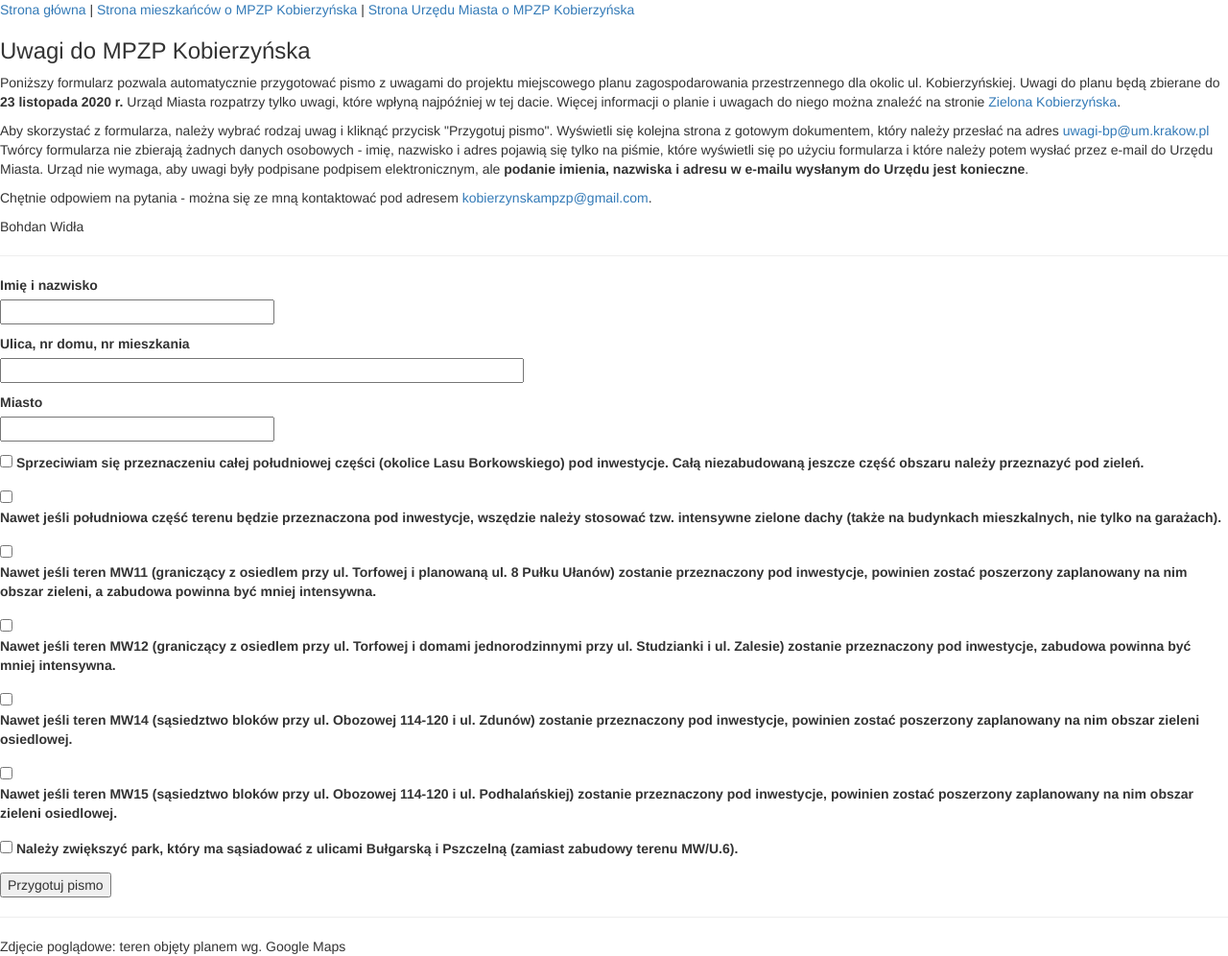
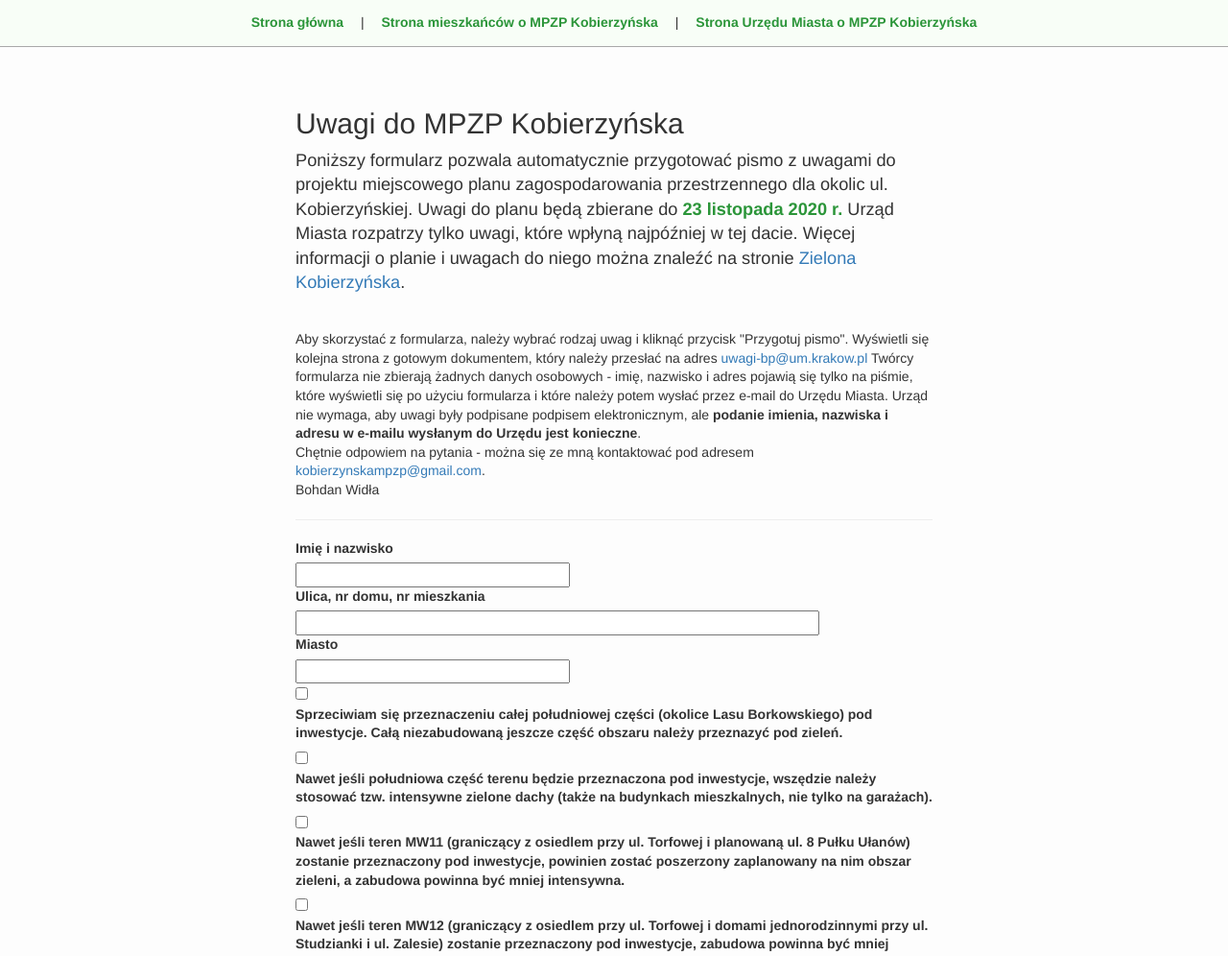
Before and after one commit to Leftfish/MPZP-generator, a Flask app: page / in a window 1280 px wide. Shown: the top 996 px of the page at 96% size. Run offline with Flask 2, Linux system fonts and the light colour scheme; some libraries are stand-ins or nearby versions.

Commit message:
Add basic styling.

```diff
--- /dev/null
+++ b/app/static/styles/main.css
@@ -0,0 +1,60 @@
+html {
+  background-color: #fdfdfd;
+}
+
+body {
+  font-family: "Helvetica Neue", Helvetica, Arial, sans-serif;
+  background-color: inherit;
+  font-weight: 300;
+  line-height: 1.4;
+}
+
+nav {
+  position: fixed;
+  text-align: center;
+  top: 0;
+  width: 100%;
+  text-align: center;
+  background-color: #f8fef7;
+  padding: 1em;
+  border-bottom: solid darkgrey 0.5px;
+}
+
+nav a {
+  padding: 1em;
+  font-weight: bold;
+  color: #2b9539;
+}
+
+main p {
+  margin-bottom: 0em;
+}
+
+@media only screen and (min-width: 768px) {
+  main {
+    margin: 8em 22em;
+  }
+}
+
+@media only screen and (max-width: 768px) {
+  main {
+    margin: 4em 3em;
+  }
+
+  nav {
+    position: absolute;
+    margin: 0em 1em;
+  }
+}
+
+.paragraph {
+  padding-bottom: 2em;
+}
+
+#intro {
+  font-size: 1.3em;
+}
+
+#finish-date {
+  color: #2b9539;
+}
--- a/app/templates/base.html
+++ b/app/templates/base.html
@@ -1,9 +1,19 @@
 {% extends 'bootstrap/base.html' %}
 
+{% block styles %}
+{{super()}}
+<link rel="stylesheet"
+    href="{{url_for('.static', filename='styles/main.css')}}">
+{% endblock %}
+
 {% block title %}
-    {% if title %}{{ title }} {% else %}Uwagi do MPZP Kobierzyńska{% endif %}
+{% if title %}{{ title }} {% else %}Uwagi do MPZP Kobierzyńska{% endif %}
 {% endblock %}
 
 {% block navbar %}
-        <p><a href="{{ url_for('index') }}">Strona główna</a> | <a href="http://www.zielonakobierzynska.pl">Strona mieszkańców o MPZP Kobierzyńska</a> | <a href="https://www.bip.krakow.pl/?dok_id=101713">Strona Urzędu Miasta o MPZP Kobierzyńska</a></p>
+<nav><a href="{{ url_for('index') }}">Strona główna</a> | <a
+        href="http://www.zielonakobierzynska.pl" target="blank">Strona
+        mieszkańców o MPZP Kobierzyńska</a> | <a
+        href="https://www.bip.krakow.pl/?dok_id=101713" target="blank">Strona
+        Urzędu Miasta o MPZP Kobierzyńska</a></nav>
 {% endblock %}
--- a/app/templates/index.html
+++ b/app/templates/index.html
@@ -1,13 +1,28 @@
 {% extends "base.html" %}
 
 {% block content %}
-    <h3>Uwagi do MPZP Kobierzyńska</h3>
-    <p>Poniższy formularz pozwala automatycznie przygotować pismo z uwagami do projektu miejscowego planu zagospodarowania przestrzennego dla okolic ul. Kobierzyńskiej.
-        Uwagi do planu będą zbierane do <strong>23 listopada 2020 r.</strong> Urząd Miasta rozpatrzy tylko uwagi, które wpłyną najpóźniej w tej dacie. Więcej informacji o planie i uwagach do niego można znaleźć na stronie <a href="http://www.zielonakobierzynska.pl">Zielona Kobierzyńska</a>.
+<main>
+    <h2>Uwagi do MPZP Kobierzyńska</h2>
+    <p class="paragraph" id="intro">Poniższy formularz pozwala automatycznie
+        przygotować pismo z uwagami do projektu miejscowego planu
+        zagospodarowania przestrzennego dla okolic ul. Kobierzyńskiej.
+        Uwagi do planu będą zbierane do <strong><span id="finish-date">23
+                listopada 2020 r.</strong></span> Urząd Miasta rozpatrzy tylko
+        uwagi, które wpłyną najpóźniej w tej dacie. Więcej informacji o planie i
+        uwagach do niego można znaleźć na stronie <a
+            href="http://www.zielonakobierzynska.pl">Zielona Kobierzyńska</a>.
     </p>
-    <p>Aby skorzystać z formularza, należy wybrać rodzaj uwag i kliknąć przycisk "Przygotuj pismo". Wyświetli się kolejna strona z gotowym dokumentem, który należy przesłać na adres <a href="mailto:uwagi-bp@um.krakow.pl">uwagi-bp@um.krakow.pl</a>
-    Twórcy formularza nie zbierają żadnych danych osobowych - imię, nazwisko i adres pojawią się tylko na piśmie, które wyświetli się po użyciu formularza i które należy potem wysłać przez e-mail do Urzędu Miasta. Urząd nie wymaga, aby uwagi były podpisane podpisem elektronicznym, ale <strong>podanie imienia, nazwiska i adresu w e-mailu wysłanym do Urzędu jest konieczne</strong>.</p>
-    <p>Chętnie odpowiem na pytania - można się ze mną kontaktować pod adresem <a href="mailto:kobierzynskampzp@gmail.com">kobierzynskampzp@gmail.com</a>.</p>
+    <p>Aby skorzystać z formularza, należy wybrać rodzaj uwag i kliknąć przycisk
+        "Przygotuj pismo". Wyświetli się kolejna strona z gotowym dokumentem,
+        który należy przesłać na adres <a href="mailto:uwagi-bp@um.krakow.pl">uwagi-bp@um.krakow.pl</a>
+        Twórcy formularza nie zbierają żadnych danych osobowych - imię, nazwisko
+        i adres pojawią się tylko na piśmie, które wyświetli się po użyciu
+        formularza i które należy potem wysłać przez e-mail do Urzędu Miasta.
+        Urząd nie wymaga, aby uwagi były podpisane podpisem elektronicznym, ale
+        <strong>podanie imienia, nazwiska i adresu w e-mailu wysłanym do Urzędu
+            jest konieczne</strong>.</p>
+    <p>Chętnie odpowiem na pytania - można się ze mną kontaktować pod adresem <a
+            href="mailto:kobierzynskampzp@gmail.com">kobierzynskampzp@gmail.com</a>.</p>
     <p>Bohdan Widła</p>
     <hr>
     <form action="" method="post" novalidate>
@@ -34,8 +49,9 @@
         <p>{{ form.submit() }}</p>
     </form>
     <hr>
-
     <p>Zdjęcie poglądowe: teren objęty planem wg. Google Maps</p>
-    <img src="https://leftfish.github.io/zielonakobierzynska/mapa_stan_obecny.jpg" alt="Kobierzyńska: zdjęcie lotnicze">
-
+    <img
+        src="https://leftfish.github.io/zielonakobierzynska/mapa_stan_obecny.jpg"
+        alt="Kobierzyńska: zdjęcie lotnicze">
+</main>
 {% endblock %}
```
Also changed, not shown: app/templates/result.html (+6 -3 lines).
